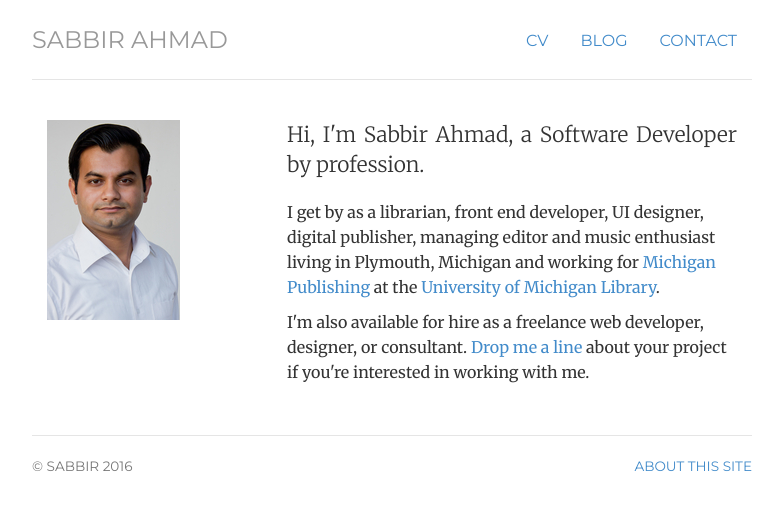
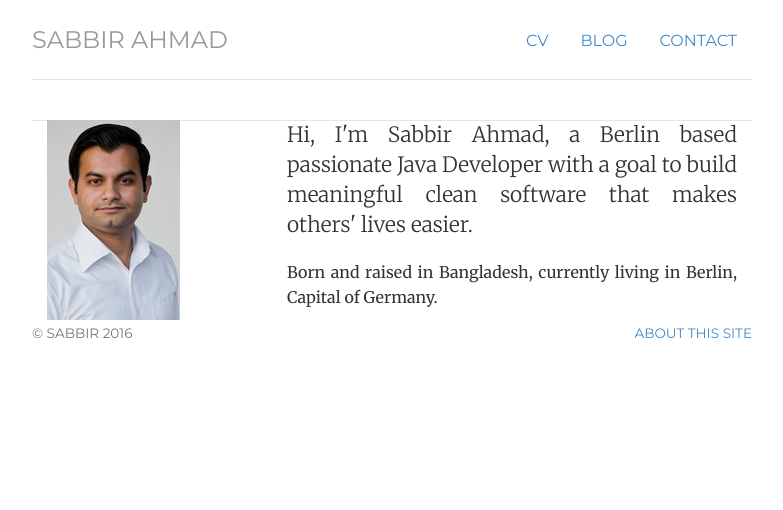
Before and after one commit to muktoshuvro/muktoshuvro.github.io, a Jekyll site: the page built from index.html, in a window 1280 px wide. Shown: the top 510 px of the page, without its empty margins (248-1031 px from the left). Built offline with Jekyll 4.4.1, drawn with Linux system fonts in a browser that asks for light colours.

Commit message:
new update

```diff
--- a/index.html
+++ b/index.html
@@ -12,11 +12,12 @@
 	<img   alt="Sabbir Ahmad" src="img/sabbir.resized.jpg">
 	</div>
 	<div itemscope itemtype="http://data-vocabulary.org/Person" class="col-sm-8">
-	<p class="lead" align="justify">Hi, I'm Sabbir Ahmad, a Software Developer by profession.</p>
-	<p>I get by as a <span itemprop="title">librarian</span>, <span itemprop="title">front end developer</span>, <span itemprop="title">UI designer</span>, <span itemprop="title">digital publisher</span>, <span itemprop="title">managing editor</span> and music enthusiast living in <span itemprop="address" itemscope
-    itemtype="http://data-vocabulary.org/Address"> <span itemprop="locality">Plymouth</span>, <span itemprop="region">Michigan</span></span> and working for <a href="http://www.publishing.umich.edu">Michigan Publishing</a> at <span itemprop="affiliation">the <a href="http://www.lib.umich.edu">University of Michigan Library</a></span>.</p>
+	<p class="lead" align="justify">Hi, I'm Sabbir Ahmad, a Berlin based passionate Java Developer
+		with a goal to build meaningful clean software that makes others' lives easier.</p>
 
-	<p>I'm also available for hire as a <span itemprop="title">freelance web developer, designer, or consultant</span>. <a href="contact">Drop me a line</a> about your project if you're interested in working with me.</p>
-	</div>
+	<p align="justify">Born and raised in Bangladesh, currently living in Berlin, Capital of Germany.
+
+	</p>
+
 </div>
 <!-- </div> -->
```
